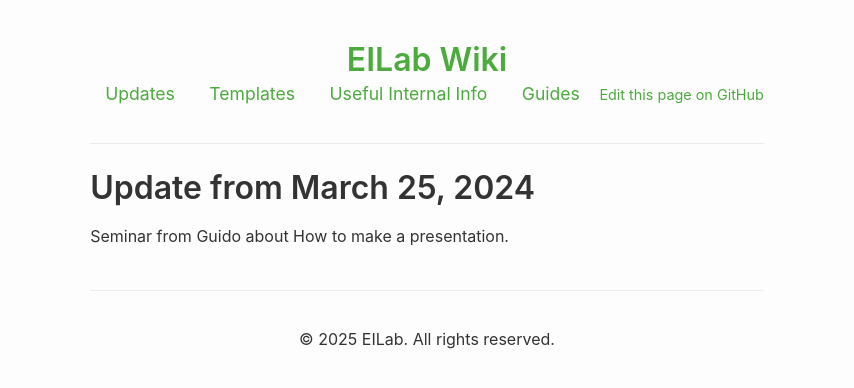
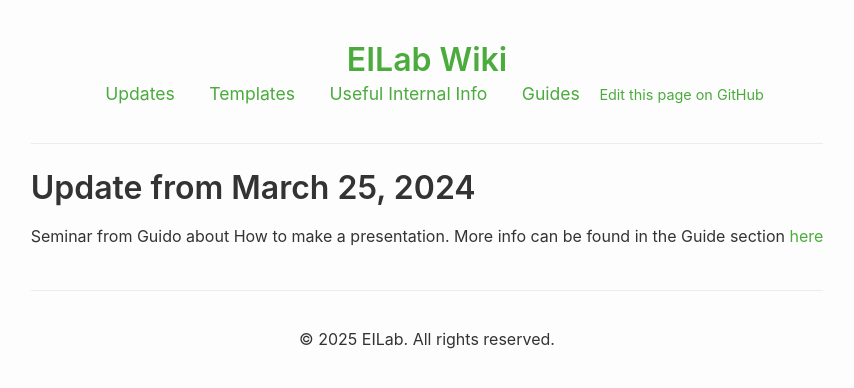
Before and after one commit to cadoraghese/demo_wiki_eilab, a Jekyll site: the page built from Updates/2024-03-25.md, in a window 1280 px wide. Shown: the top 388 px of the page, without its empty margins (213-1067 px from the left). Built offline with Jekyll 4.4.1, drawn with Linux system fonts in a browser that asks for light colours.

Commit message:
Update 2024-03-25.md

```diff
--- a/Updates/2024-03-25.md
+++ b/Updates/2024-03-25.md
@@ -6,3 +6,4 @@
 # Update from March 25, 2024
 
 Seminar from Guido about How to make a presentation.
+More info can be found in the Guide section <a href="{{ '/Guides/Presentations' | relative_url }}">here</a>
```
